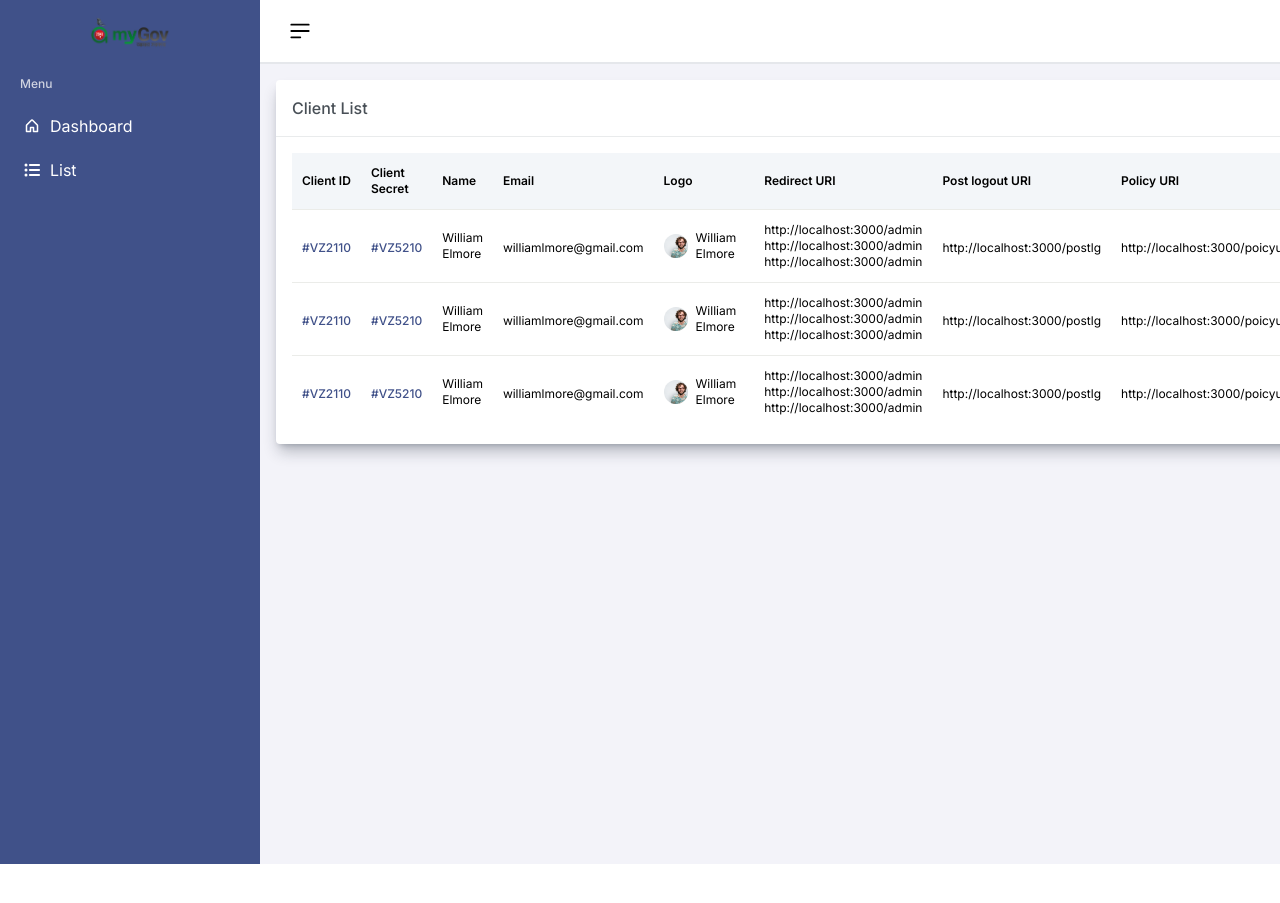
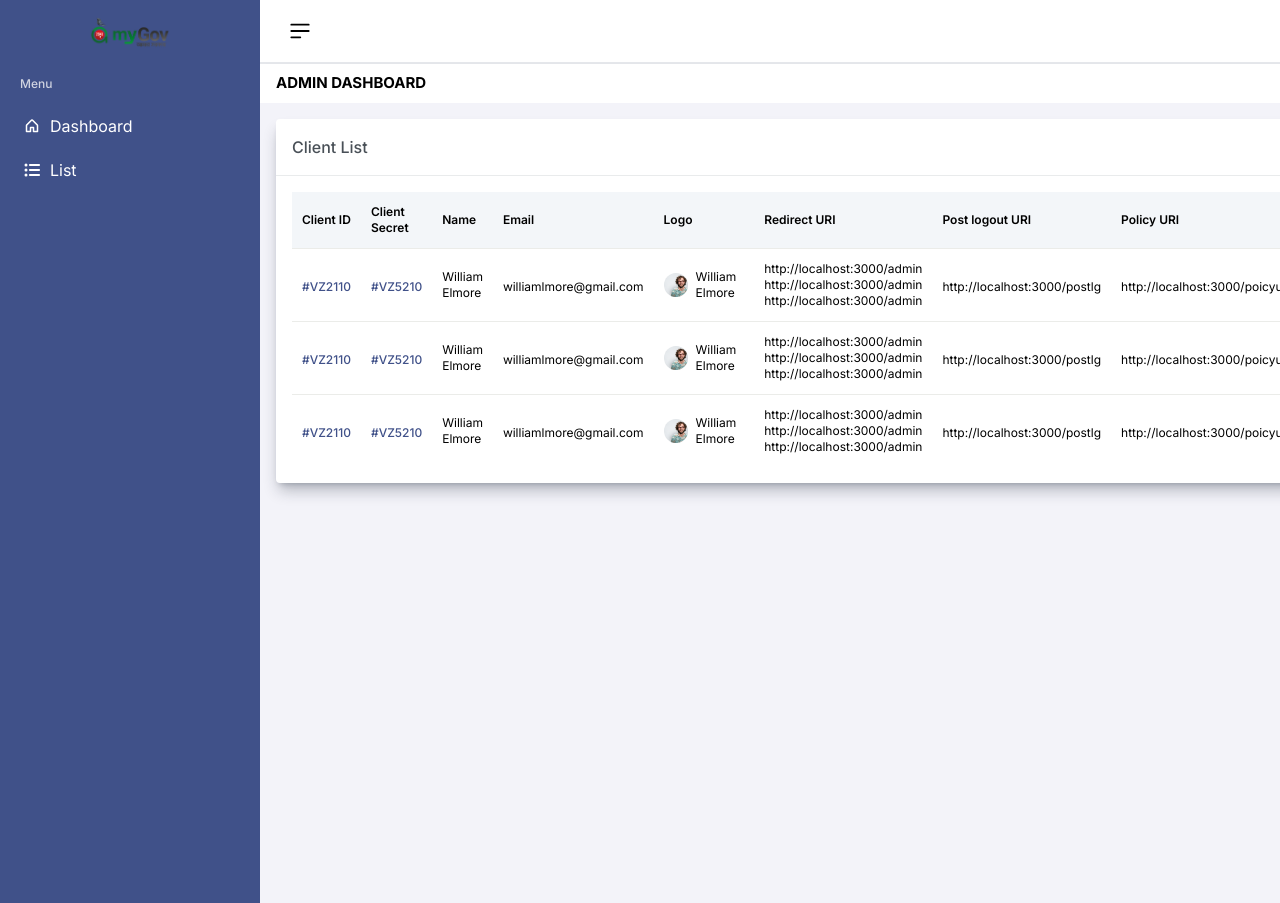
Before and after one commit to ashik194/documentation-nextjs-orbd, a Next.js app: page /admin in a window 1280 px wide. Shown: the top 903 px of the page. Before the commit the page ends 864 px from the top, so only its background shows below. Built offline with nearby package versions, Linux system fonts and the light colour scheme.

Commit message:
admin dashboard design update

```diff
--- a/app/components/adminDashabordView.js
+++ b/app/components/adminDashabordView.js
@@ -1,10 +1,14 @@
 import React from 'react'
 
-export default function AdminDashboard({children}) {
+export default function AdminDashboard({ children }) {
   return (
-
-  <div className='min-w-screen min-h-screen p-4 bg-[#F3F3F9]'>
-   {children}
-  </div>
+    <>
+      <div className='px-4 py-2 shadow-md bg-white'>
+        <h4 className='text-[15px] font-bold uppercase '>Admin Dashboard</h4>
+      </div>
+      <div className='min-w-screen min-h-screen p-4 bg-[#F3F3F9]'>
+        {children}
+      </div>
+    </>
   )
 }
```
